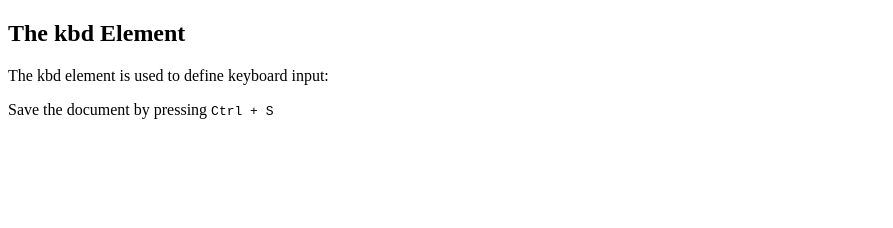
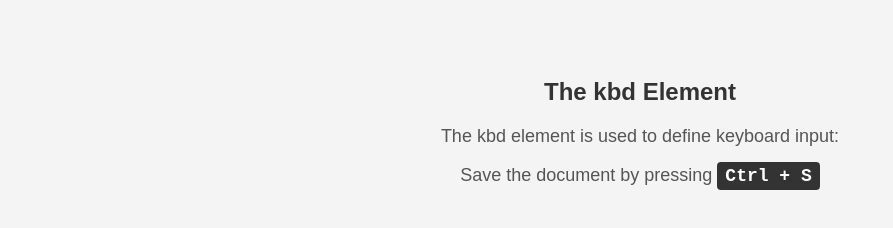
Before and after one commit to dishanaikwadi/SshRemoteRepo, a plain HTML site: page eclipse-workspace/E-commerce-Backend-main/src/index.html in a window 1280 px wide. Shown: the whole page, without its empty margins (0-893 px from the left). Drawn offline with Linux system fonts and the light colour scheme.

Commit message:
CSS Styling added

```diff
--- a/eclipse-workspace/E-commerce-Backend-main/src/index.html
+++ b/eclipse-workspace/E-commerce-Backend-main/src/index.html
@@ -1,5 +1,33 @@
 <!DOCTYPE html>
 <html>
+<head>
+    <style>
+        body {
+            font-family: Arial, sans-serif;
+            background-color: #f4f4f4;
+            text-align: center;
+            padding: 50px;
+        }
+
+        h2 {
+            color: #333;
+        }
+
+        p {
+            font-size: 18px;
+            color: #555;
+        }
+
+        kbd {
+            background-color: #333;
+            color: #fff;
+            padding: 4px 8px;
+            border-radius: 4px;
+            font-weight: bold;
+            font-family: monospace;
+        }
+    </style>
+</head>
 <body>
 
 <h2>The kbd Element</h2>
```
